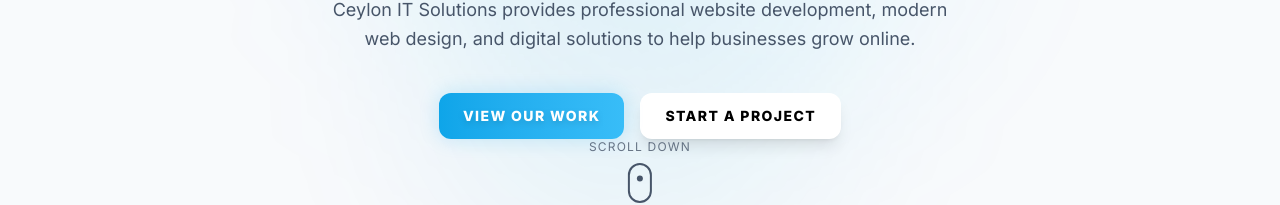
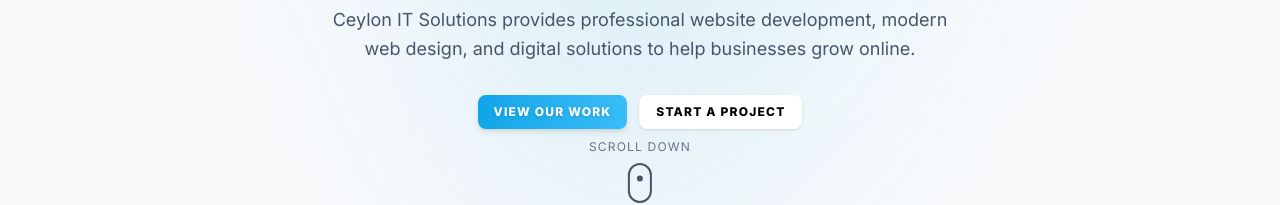
Before and after one commit to SavinduRashmika2000/ceylon_it, a React (Vite) app: page / in a window 1280 px wide. Shown: the part 569-774 px from the top of the page. Built offline with nearby package versions, Linux system fonts and the light colour scheme.

Commit message:
style: ultra-compact hero buttons

```diff
--- a/src/components/Hero.jsx
+++ b/src/components/Hero.jsx
@@ -66,23 +66,23 @@
           initial={{ opacity: 0, y: 20 }}
           animate={{ opacity: 1, y: 0 }}
           transition={{ duration: 0.8, delay: 0.6 }}
-          className="mt-6 md:mt-10 flex flex-col sm:flex-row justify-center gap-3 sm:gap-4"
+          className="mt-5 md:mt-8 flex flex-col sm:flex-row justify-center gap-2 sm:gap-3"
         >
           <Link
             to="projects"
             smooth={true}
             duration={500}
-            className="group relative px-6 py-3 bg-gradient-to-r from-primary to-accent text-white font-black rounded-xl overflow-hidden shadow-[0_0_20px_rgba(14,165,233,0.2)] cursor-pointer text-center transition-all duration-300 hover:shadow-primary/40 hover:-translate-y-1 active:scale-95 flex items-center justify-center text-xs md:text-sm uppercase tracking-widest"
+            className="group relative px-4 py-2 bg-gradient-to-r from-primary to-accent text-white font-black rounded-lg overflow-hidden shadow-md cursor-pointer text-center transition-all duration-300 hover:shadow-primary/40 hover:-translate-y-0.5 active:scale-95 flex items-center justify-center text-[10px] md:text-xs uppercase tracking-widest"
           >
             <div className="absolute inset-0 bg-white/10 opacity-0 group-hover:opacity-100 transition-opacity duration-300"></div>
             <div className="absolute top-0 -inset-full h-full w-1/2 z-5 block transform -skew-x-12 bg-gradient-to-r from-transparent to-white/30 opacity-40 group-hover:animate-shine"></div>
-            <span className="relative z-10 transition-transform duration-300 group-hover:scale-105 inline-block drop-shadow-md">View Our Work</span>
+            <span className="relative z-10 transition-transform duration-300 group-hover:scale-105 inline-block drop-shadow-sm">View Our Work</span>
           </Link>
           <Link
             to="contact"
             smooth={true}
             duration={500}
-            className="group px-6 py-3 bg-white text-black font-black rounded-xl border border-white/50 hover:bg-white/90 hover:border-primary/40 transition-all duration-300 cursor-pointer text-center shadow-lg hover:-translate-y-1 active:scale-95 flex items-center justify-center text-xs md:text-sm uppercase tracking-widest"
+            className="group px-4 py-2 bg-white text-black font-black rounded-lg border border-white/50 hover:bg-white/90 hover:border-primary/40 transition-all duration-300 cursor-pointer text-center shadow-sm hover:-translate-y-0.5 active:scale-95 flex items-center justify-center text-[10px] md:text-xs uppercase tracking-widest"
           >
             <span className="relative z-10 transition-transform duration-300 group-hover:scale-105 inline-block">Start a Project</span>
           </Link>
```
